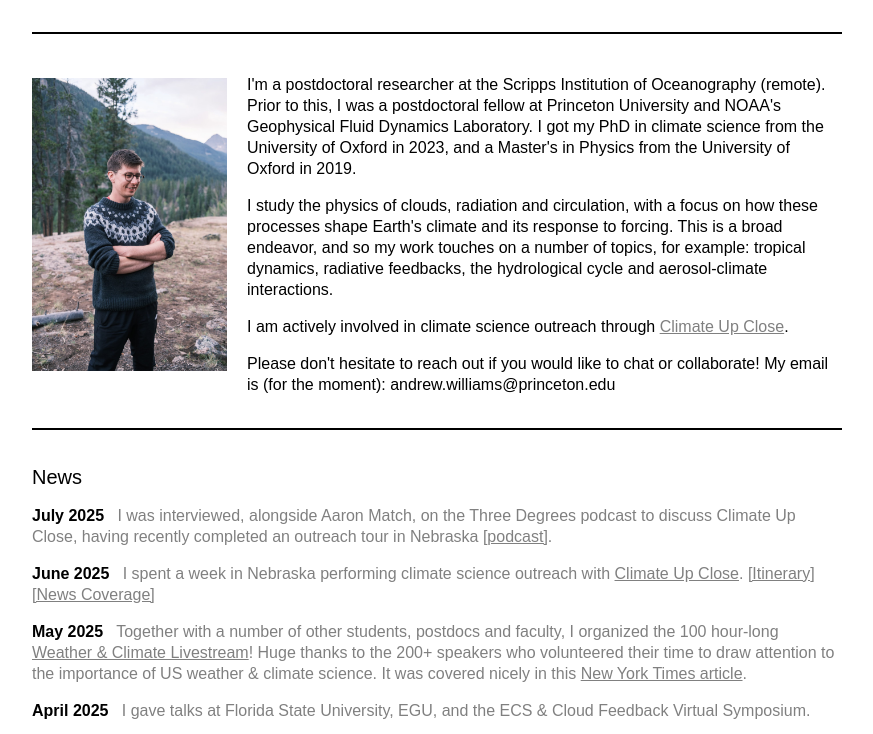
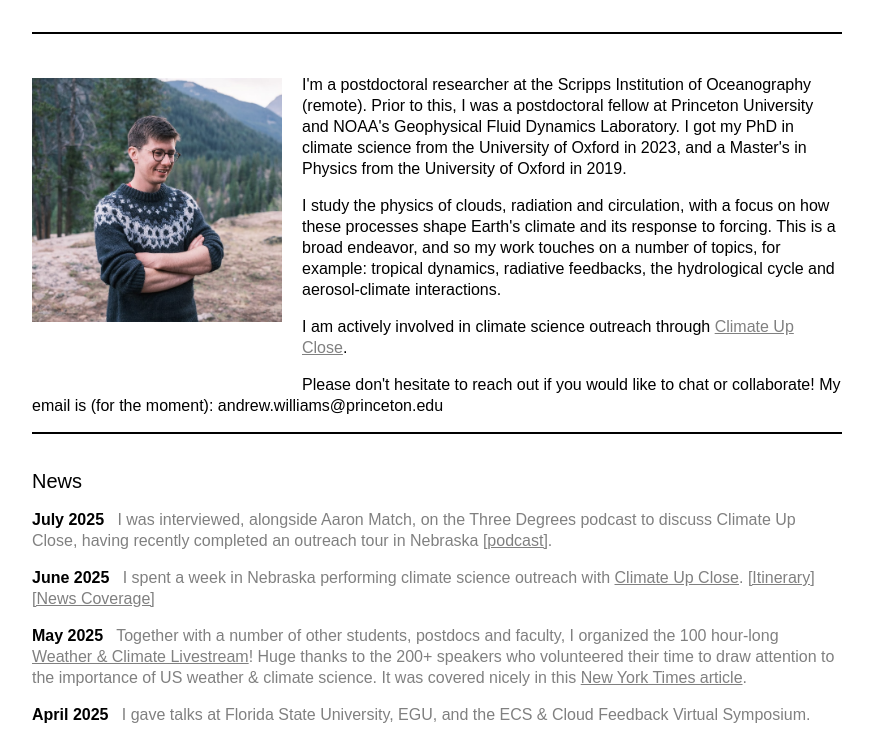
Before and after one commit to AndrewILWilliams/AndrewILWilliams.github.io, a plain HTML site: page index.html in a window 1280 px wide. Shown: the part 54-788 px from the top of the page, without its empty margins (203-1076 px from the left). Drawn offline with Linux system fonts and the light colour scheme.

Commit message:
Update index.html

```diff
--- a/index.html
+++ b/index.html
@@ -31,10 +31,15 @@
   </div>
 -->
 
-  <div style="width:195; height:300; float:left; margin: 20px 20px 50px 0px"> <! big margin on bottom, none on left >
+   <!--
+   <div style="width:195; height:300; float:left; margin: 20px 20px 50px 0px"> <! big margin on bottom, none on left >
     <img src="images/holy_cross_aug25.jpg" width="195" alt="Profile pic"  >
-  </div>
+   </div>
+   -->
 
+	<div style="width:250; height:250; float:left; margin: 20px 20px 50px 0px"> <! big margin on bottom, none on left >
+    <img src="images/holy_cross_aug25_cropped.jpg" width="250" alt="Profile pic"  >
+   </div>
 
     <p>
     I'm a postdoctoral researcher at the Scripps Institution of Oceanography (remote). Prior to this, I was a postdoctoral fellow at Princeton University and NOAA's Geophysical Fluid Dynamics Laboratory. I got my PhD in climate science from the University of Oxford in 2023, and a Master's in Physics from the University of Oxford in 2019.
```
